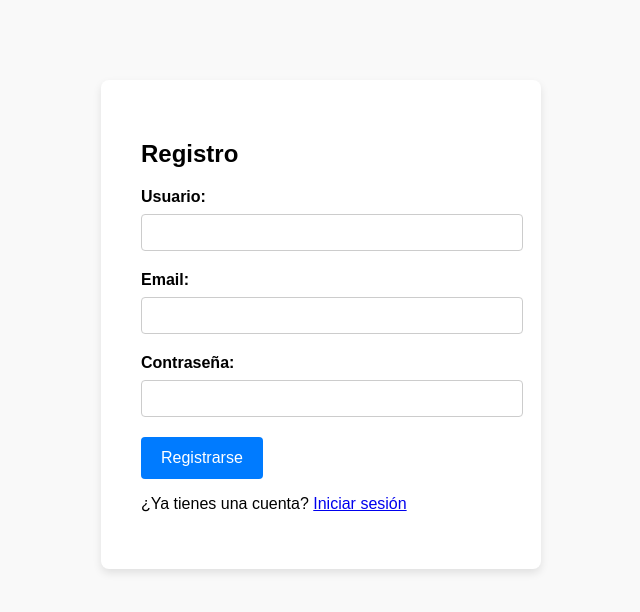
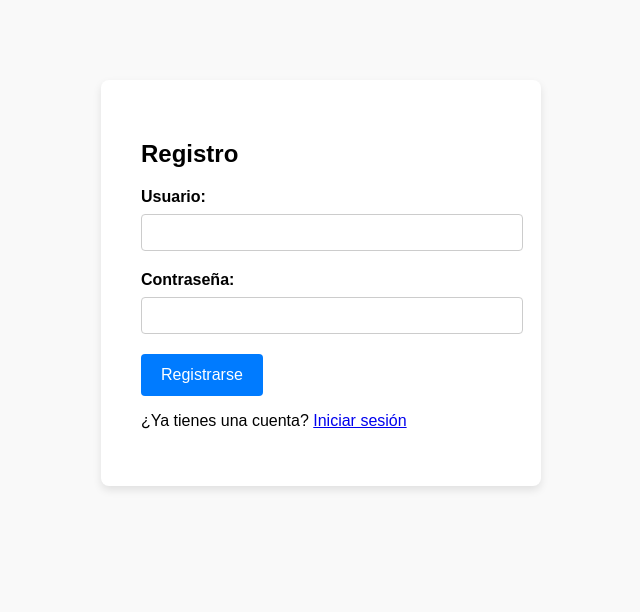
Before and after one commit to ralvarezum/compu2-PF, a Flask app: page /register in a window 1280 px wide. Shown: the top 612 px of the page, without its empty margins (319-959 px from the left). Run offline with Flask 2, Linux system fonts and the light colour scheme; parts of the project's set-up code (start-up, migrations or seed data) failed here and were passed over.

Commit message:
Borrado de archivos basura

```diff
--- a/templates/index.html
+++ b/templates/index.html
@@ -22,7 +22,7 @@
                     <button type="submit">Cerrar Sesión</button>
                 </form>
                 {% if 'username' in session %}
-                    <p>Usuario: {{ session['username'] }}</p>
+                    <p>Usuario: <strong>{{ session['username'] }}</strong></p>
                 {% endif %}
             </div>
 
--- a/templates/register.html
+++ b/templates/register.html
@@ -15,10 +15,6 @@
                 <input type="text" id="username" name="username" required>
             </div>
             <div class="form-group">
-                <label for="email">Email:</label>
-                <input type="email" id="email" name="email" required>
-            </div>
-            <div class="form-group">
                 <label for="password">Contraseña:</label>
                 <input type="password" id="password" name="password" required>
             </div>
```
Also changed, not shown: uploads/oasis.jpg (deleted), 3 other files.
